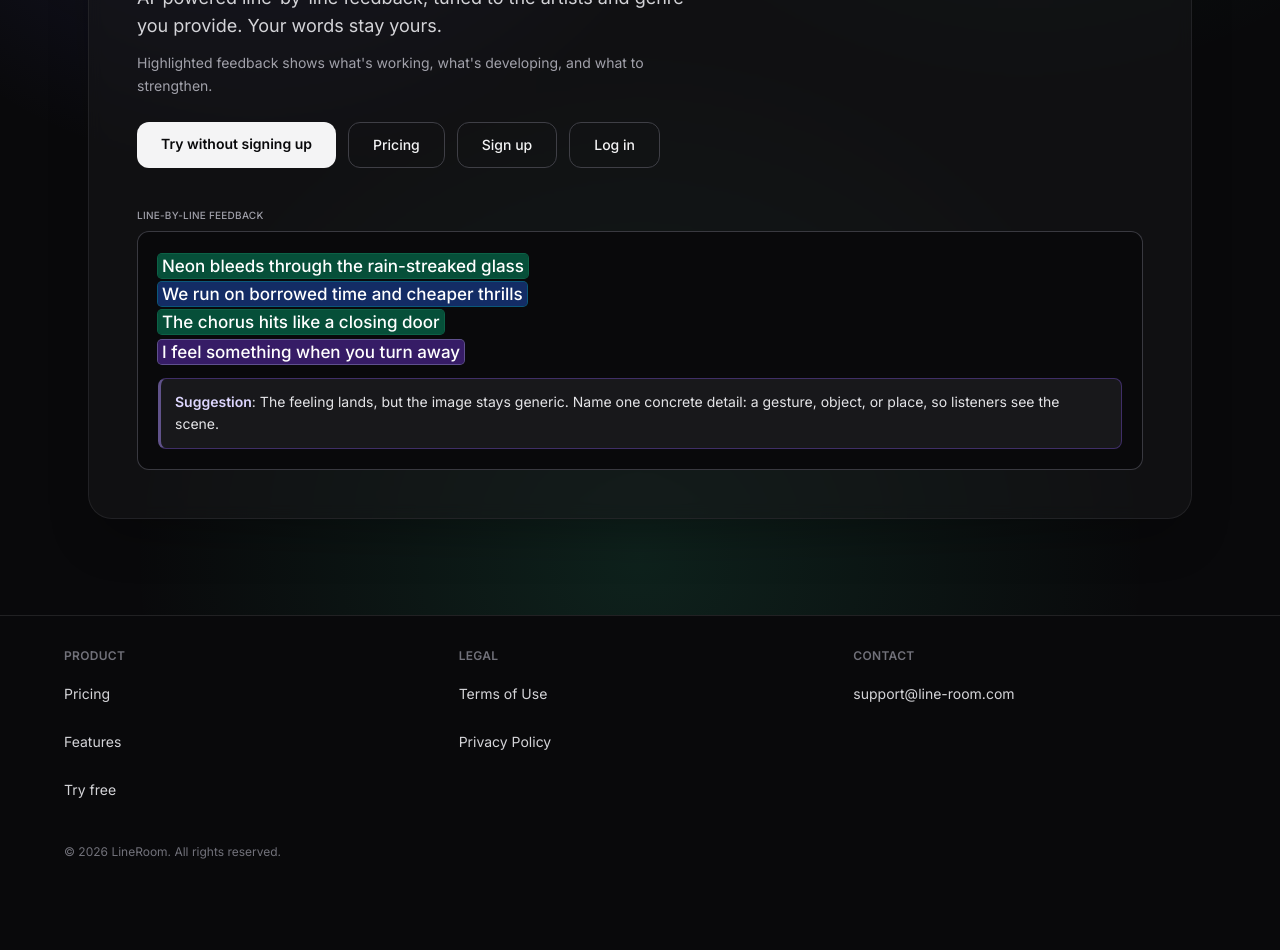
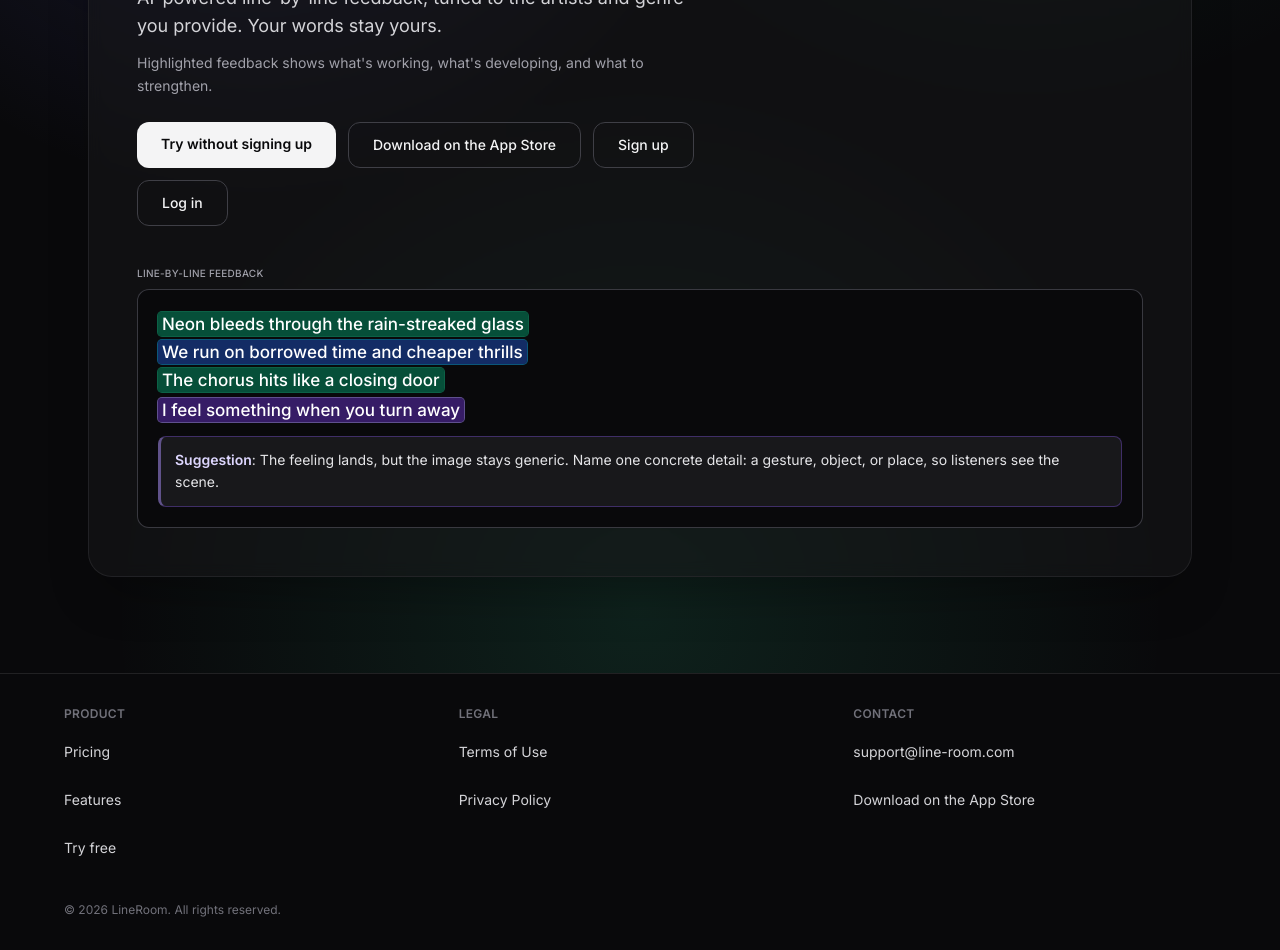
Before and after one commit to JamieWCGraham/LineRoom, a Next.js app: page / in a window 1280 px wide. Shown: the part 540-1490 px from the top of the page. Before the commit the page ends 1432 px from the top, so only its background shows below. Built offline with nearby package versions, Linux system fonts and the light colour scheme; no server answers.

Commit message:
Fix copy

```diff
--- a/app/(home)/page.tsx
+++ b/app/(home)/page.tsx
@@ -17,6 +17,7 @@ import {
   computeDashboardStats,
   loadDashboardSongs,
 } from "@/lib/songs/dashboardSongs";
+import { IOS_APP_STORE_URL } from "@/lib/site-config";
 import { createClient } from "@/lib/supabase/server";
 
 type Props = {
@@ -68,13 +69,16 @@ export default async function HomePage({ searchParams }: Props) {
                 >
                   Try without signing up
                 </Link>
-                <Link
-                  href="/pricing"
-                  prefetch
-                  className="rounded-xl border border-zinc-700 px-6 py-3 text-sm font-medium text-zinc-100 transition hover:border-zinc-500 hover:bg-zinc-900"
-                >
-                  Pricing
-                </Link>
+                {IOS_APP_STORE_URL ?
+                  <a
+                    href={IOS_APP_STORE_URL}
+                    target="_blank"
+                    rel="noopener noreferrer"
+                    className="rounded-xl border border-zinc-700 px-6 py-3 text-sm font-medium text-zinc-100 transition hover:border-zinc-500 hover:bg-zinc-900"
+                  >
+                    Download on the App Store
+                  </a>
+                : null}
                 <Link
                   href="/signup"
                   prefetch
@@ -145,6 +149,16 @@ export default async function HomePage({ searchParams }: Props) {
                 Login
               </Link>
             </div>
+            {IOS_APP_STORE_URL ?
+              <a
+                href={IOS_APP_STORE_URL}
+                target="_blank"
+                rel="noopener noreferrer"
+                className="inline-flex min-h-11 w-full items-center justify-center rounded-lg border border-zinc-700 px-4 py-2 text-center text-sm font-medium text-zinc-200 transition hover:border-zinc-500 hover:bg-zinc-900/80"
+              >
+                Download on the App Store
+              </a>
+            : null}
           </div>
         </div>
       </main>
--- a/app/features/page.tsx
+++ b/app/features/page.tsx
@@ -21,7 +21,7 @@ const sections = [
   },
   {
     title: "Workshop tools",
-    body: "Once you create an account, use Rhyme, Suggestion, and Thesaurus — one word or one line at a time.",
+    body: "Once you create an account, use Rhyme, Suggestion, and Thesaurus, one word or one line at a time.",
   },
   {
     title: "Editor built for lyrics",
--- a/app/pricing/page.tsx
+++ b/app/pricing/page.tsx
@@ -119,9 +119,11 @@ export default function PricingPage() {
                 Yes — LineRoom is also on iOS, where Pro is billed through the App Store.{" "}
                 <a
                   href={IOS_APP_STORE_URL}
+                  target="_blank"
+                  rel="noopener noreferrer"
                   className="text-zinc-200 underline underline-offset-2"
                 >
-                  Get the iOS app
+                  Download on the App Store
                 </a>
                 .
               </dd>
--- a/components/marketing/SiteFooter.tsx
+++ b/components/marketing/SiteFooter.tsx
@@ -64,8 +64,13 @@ export function SiteFooter() {
             </li>
             {IOS_APP_STORE_URL ?
               <li>
-                <a href={IOS_APP_STORE_URL} className={linkClass}>
-                  iOS app
+                <a
+                  href={IOS_APP_STORE_URL}
+                  target="_blank"
+                  rel="noopener noreferrer"
+                  className={linkClass}
+                >
+                  Download on the App Store
                 </a>
               </li>
             : null}
--- a/lib/site-config.ts
+++ b/lib/site-config.ts
@@ -5,12 +5,13 @@
 
 export const SITE_URL = "https://line-room.com";
 export const SUPPORT_EMAIL = "support@line-room.com";
+export const PRIVACY_EMAIL = "privacy@line-room.com";
 
 export const PRO_MONTHLY_PRICE_DISPLAY = "$20"; // must match Stripe
 export const PRO_MONTHLY_PRICE_NOTE = ""; // e.g. "USD, billed monthly" — if applicable
 
-// TODO (Jamie): fill in, or leave "" and iOS links stay hidden.
-export const IOS_APP_STORE_URL = "";
+export const IOS_APP_STORE_URL =
+  "https://apps.apple.com/ca/app/lineroom/id6765731560";
 
 // TODO (Jamie): fill in once chosen. Domain/key comes from env only.
 export const ANALYTICS_PROVIDER: "plausible" | "posthog" | "none" =
```
